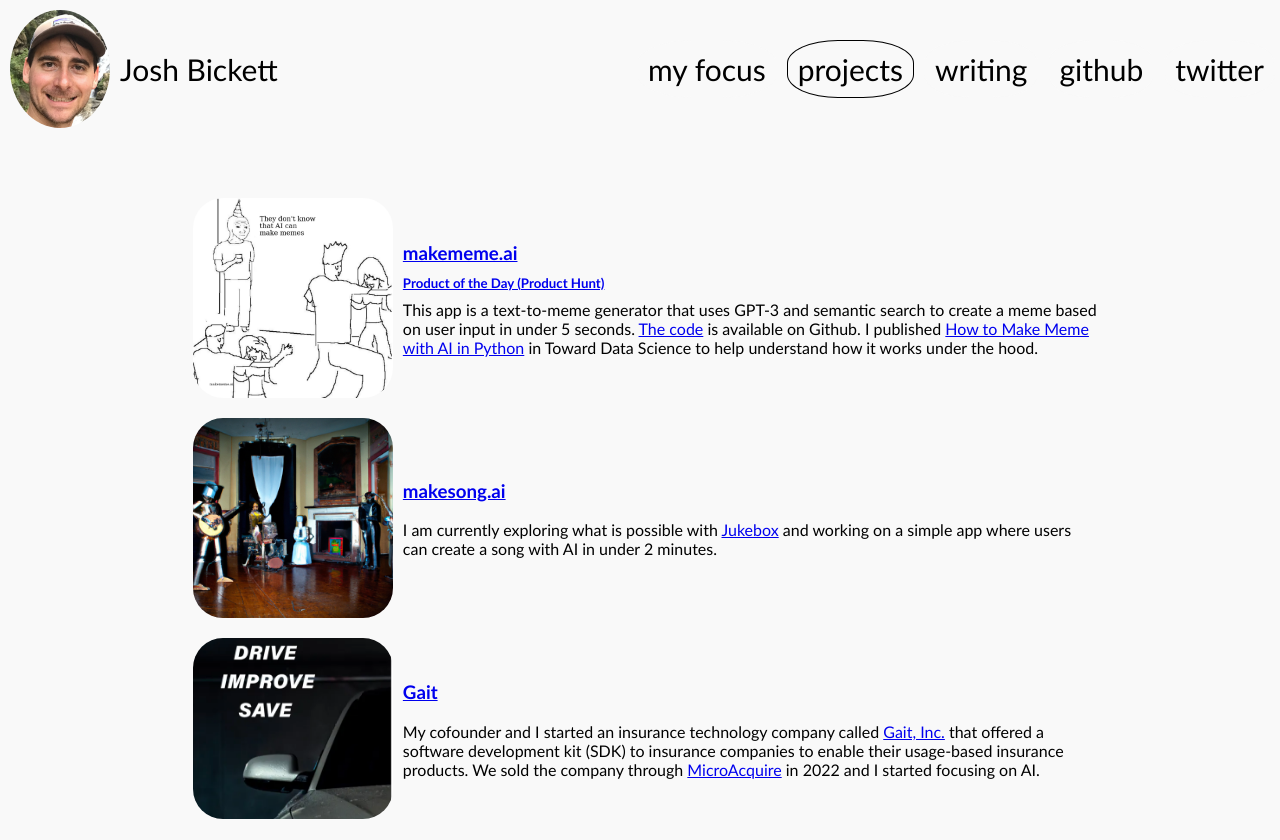
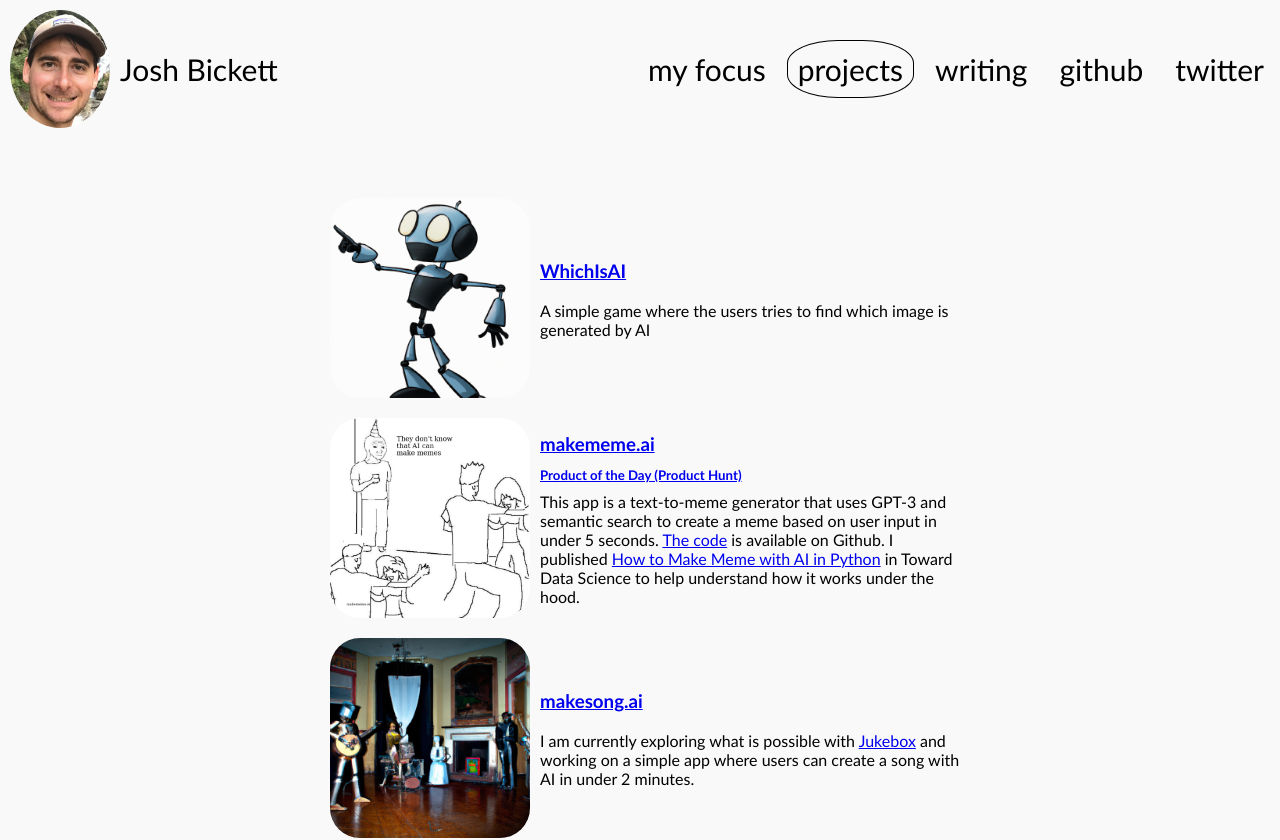
Before and after one commit to joshbickett/bickett.ai, a React (Create React App) app: page /projects in a window 1280 px wide. Shown: the top 840 px of the page. Built offline with nearby package versions, Linux system fonts and the light colour scheme.

Commit message:
Add new project to page

```diff
--- a/src/pages/Projects.js
+++ b/src/pages/Projects.js
@@ -2,6 +2,7 @@ import { NavigationBar } from "../components/NavigationBar";
 import memeImage from "../assets/meme.jpg";
 import musicImage from "../assets/music.png";
 import gaitImage from "../assets/gait-2.png";
+import RobotImage from "../assets/robot.png";
 
 export const Projects = ({ isMobile }) => {
   return (
@@ -12,7 +13,7 @@ export const Projects = ({ isMobile }) => {
         <div
           style={{
             display: "grid",
-            gridTemplateColumns: "1fr 5fr 1fr",
+            gridTemplateColumns: "2fr 4fr 2fr",
           }}
         >
           <div></div>
@@ -23,6 +24,29 @@ export const Projects = ({ isMobile }) => {
               margin: "50px 0px",
             }}
           >
+            <div
+              style={{
+                display: "flex",
+                alignItems: "center",
+                justifyContent: "flex-start",
+              }}
+              className="content-container"
+            >
+              <img
+                src={RobotImage}
+                alt="writing"
+                style={{ width: "200px", borderRadius: "30px", margin: "10px" }}
+              />
+              <div>
+                <h3>
+                  <a href="http://whichisai.com/">WhichIsAI</a>
+                </h3>
+                <p>
+                  A simple game where the users tries to find which image is
+                  generated by AI
+                </p>
+              </div>
+            </div>
             <div
               style={{
                 display: "flex",
```
Also changed, not shown: src/assets/robot.png (added).
